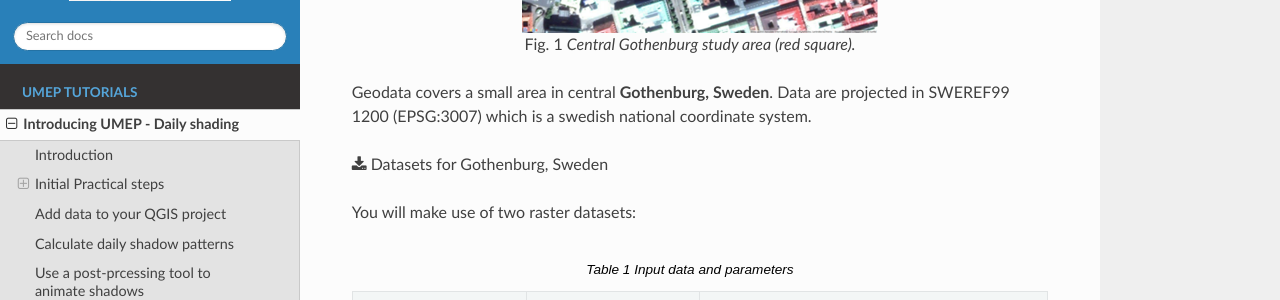
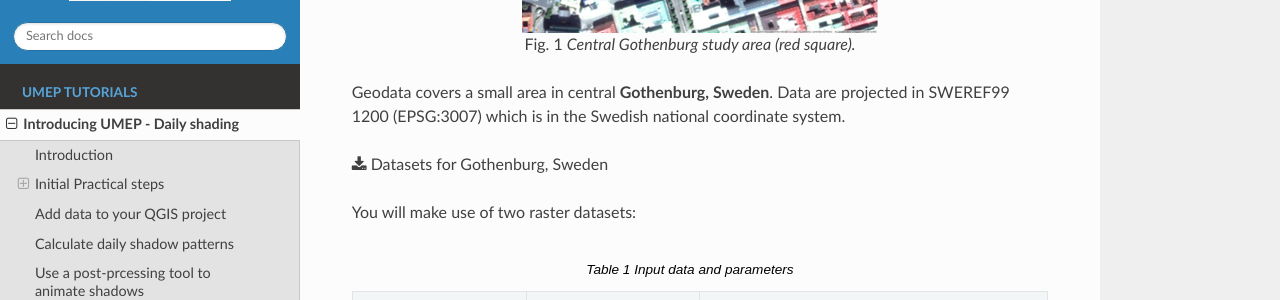
Before and after one commit to Urban-Meteorology-Reading/Tutorials, a Sphinx documentation site: the page built from docs/source/Tutorials/DailyShading.rst, in a window 1280 px wide and 900 px high, scrolled down 622 px. Shown: the part 175-475 px from the top of the window. Built offline with Sphinx 7.4.7 and the Read the Docs theme 2.0.0, drawn with Linux system fonts in a browser that asks for light colours; some of the changed text lies outside the part shown.

Commit message:
Update DailyShading.rst

```diff
--- a/docs/source/Tutorials/DailyShading.rst
+++ b/docs/source/Tutorials/DailyShading.rst
@@ -29,7 +29,7 @@ Data for this Tutorial
 
    Central Gothenburg study area (red square).
 
-Geodata covers a small area in central **Gothenburg, Sweden**. Data are projected in SWEREF99 1200 (EPSG:3007) which is a swedish national coordinate system.
+Geodata covers a small area in central **Gothenburg, Sweden**. Data are projected in SWEREF99 1200 (EPSG:3007) which is in the Swedish national coordinate system.
 
 :download:`Datasets for Gothenburg, Sweden </data/Goteborg_SWEREF99_1200.zip>`
 
```
Also changed, not shown: other parts of docs/source/Tutorials/DailyShading.rst (+1 -1 lines).
